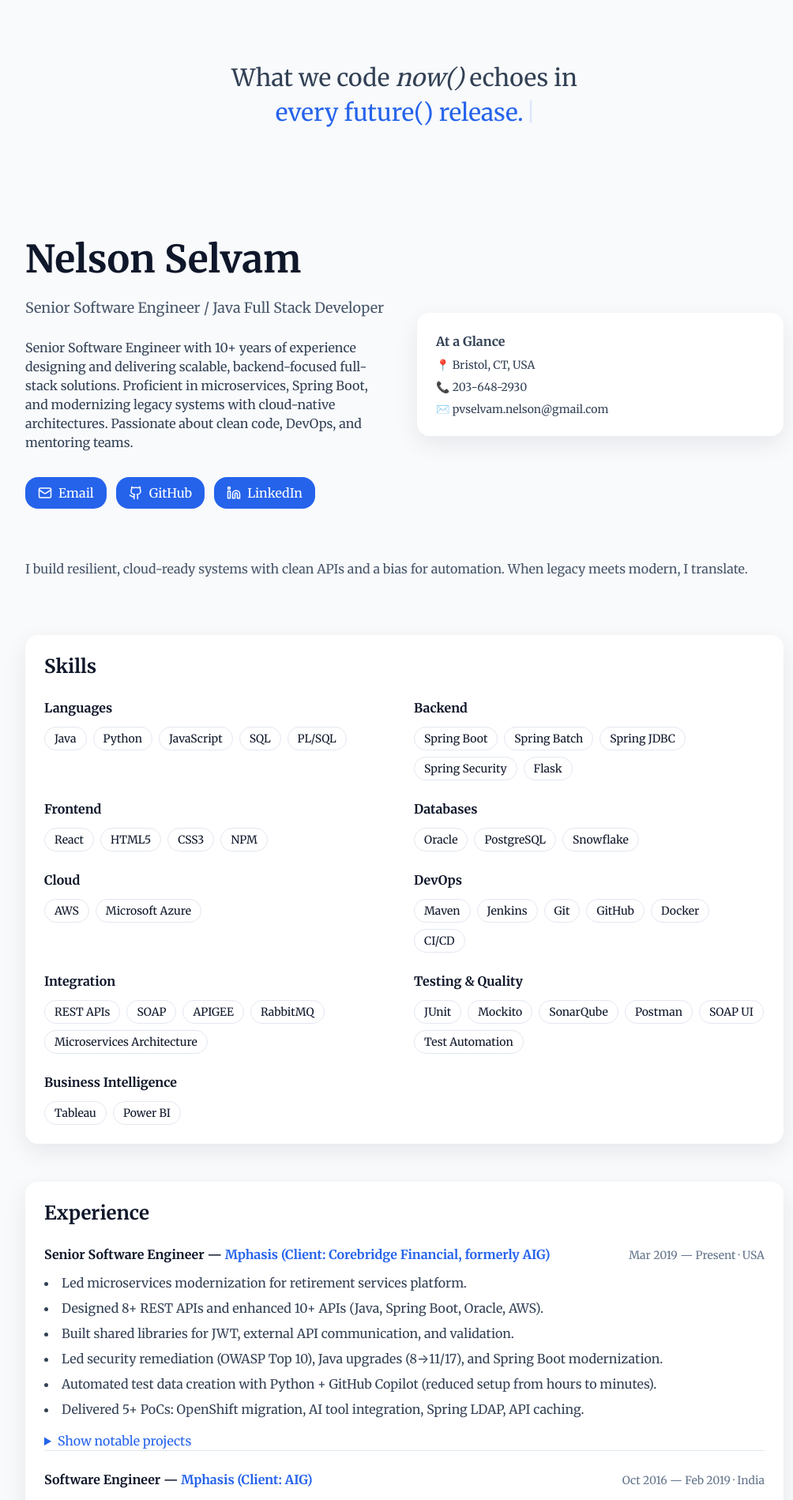
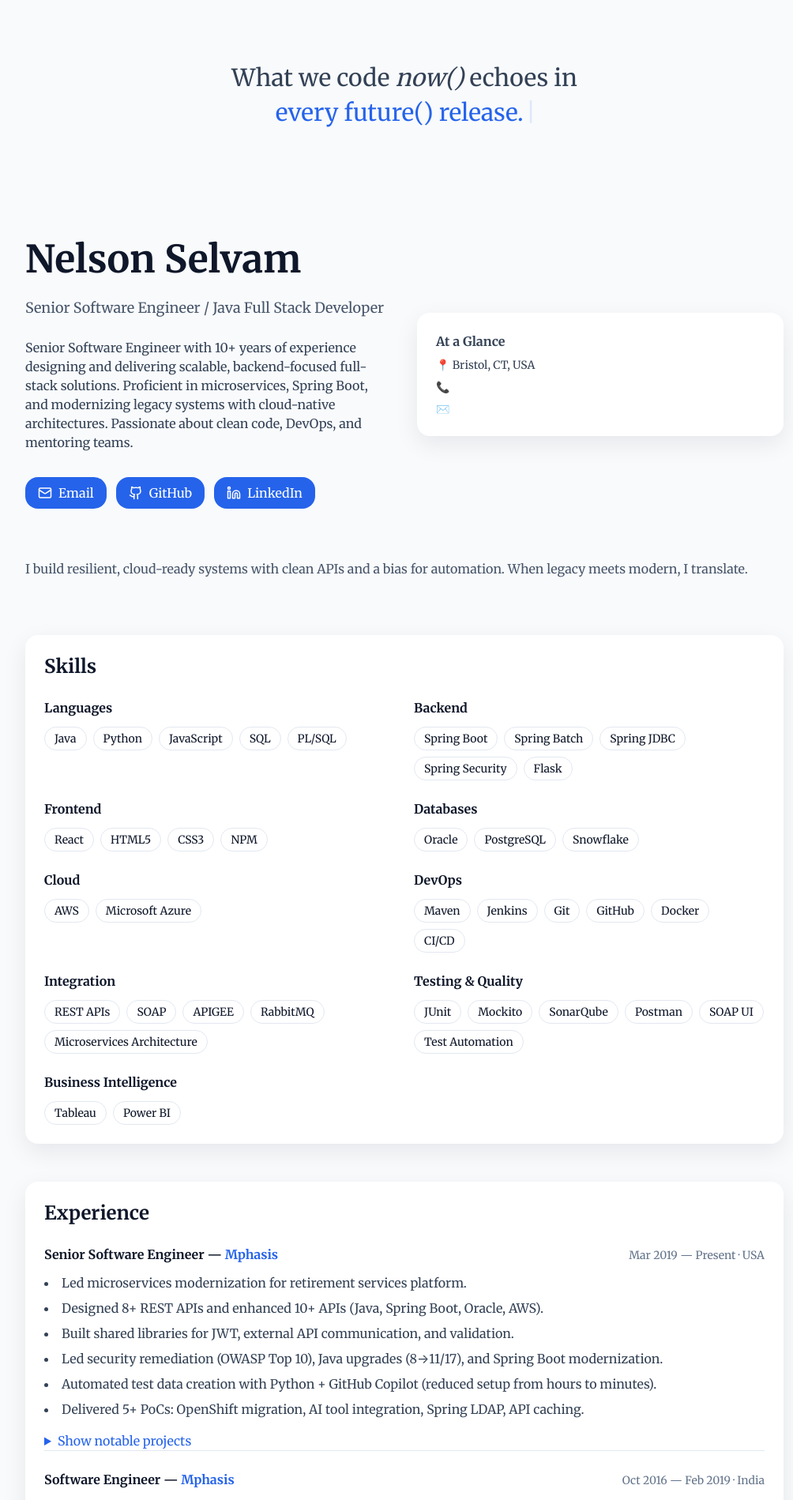
Before and after one commit to nelsonselvam/nelsonselvam.github.io, a React (Vite) app: page / in a window 1280 px wide. Shown: the top 1899 px of the page at 79% size, without its empty margins (128-1132 px from the left). Built offline with nearby package versions, Linux system fonts and the light colour scheme; the HTML template or start-up script is replaced by a standard one.

Commit message:
♻️ remove contact details

```diff
--- a/src/data/resume.ts
+++ b/src/data/resume.ts
@@ -2,8 +2,6 @@ export const profile = {
   name: "Nelson Selvam",
   title: "Senior Software Engineer / Java Full Stack Developer",
   location: "Bristol, CT, USA",
-  phone: "203-648-2930",
-  email: "pvselvam.nelson@gmail.com",
   github: "https://github.com/nelsonselvam",
   linkedin: "https://www.linkedin.com/in/nelsonselvam/",
   summary: `Senior Software Engineer with 10+ years of experience designing and delivering scalable, backend-focused full-stack solutions.
@@ -26,7 +24,7 @@ export const skills = {
 export const experience = [
   {
     role: "Senior Software Engineer",
-    company: "Mphasis (Client: Corebridge Financial, formerly AIG)",
+    company: "Mphasis",
     period: "Mar 2019 — Present · USA",
     bullets: [
       "Led microservices modernization for retirement services platform.",
@@ -46,7 +44,7 @@ export const experience = [
   },
   {
     role: "Software Engineer",
-    company: "Mphasis (Client: AIG)",
+    company: "Mphasis",
     period: "Oct 2016 — Feb 2019 · India",
     bullets: [
       "Built BI solutions in Tableau & Power BI for sales/product/customer metrics.",
@@ -56,7 +54,7 @@ export const experience = [
   },
   {
     role: "Associate Software Engineer",
-    company: "Mphasis (Client: AIG)",
+    company: "Mphasis",
     period: "May 2014 — Sep 2016 · India",
     bullets: [
       "Maintained Oracle Forms/Reports apps for insurance processes using SQL/PLSQL.",
```
